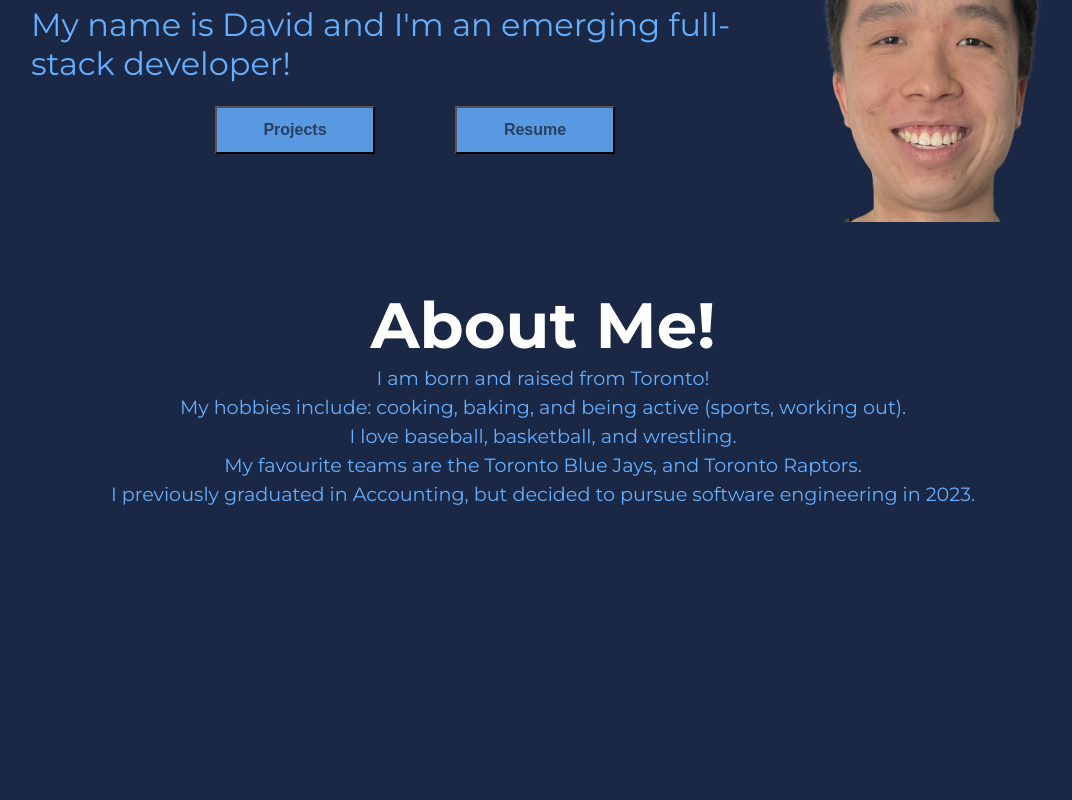
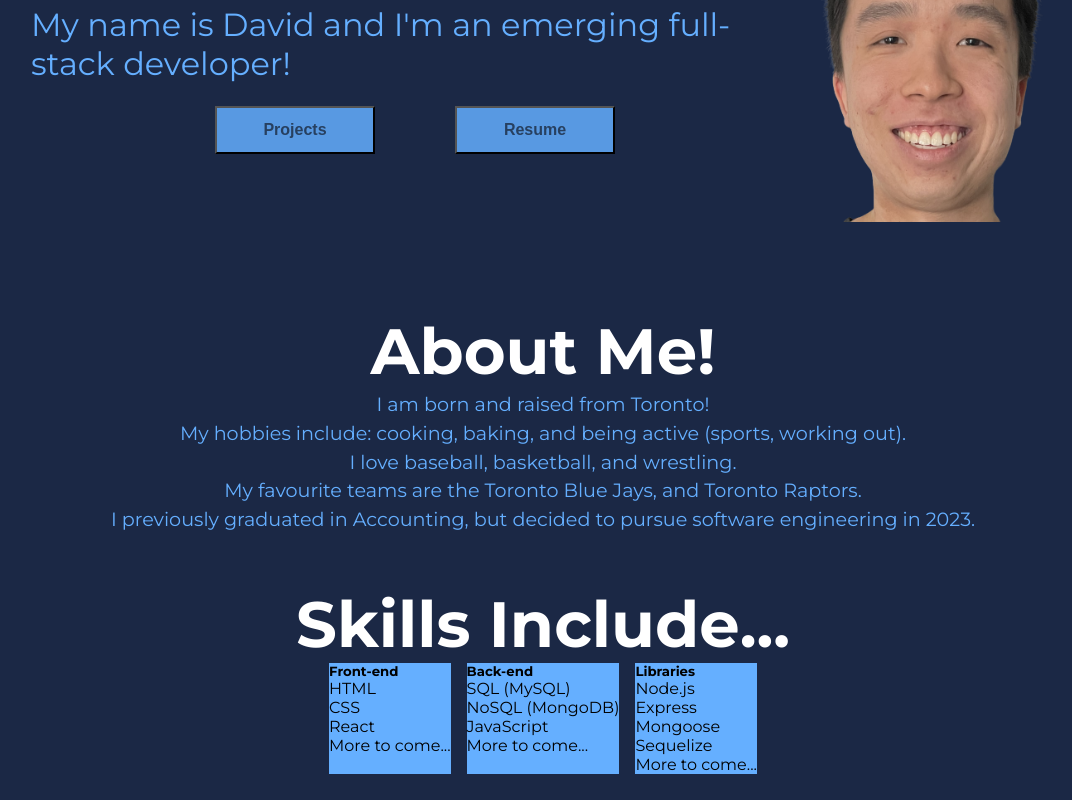
Before and after one commit to dcho10/david-portfolio, a React (Vite) app: page / in a window 1280 px wide. Shown: the part 296-1096 px from the top of the page, without its empty margins (97-1169 px from the left). Before the commit the page ends 804 px from the top, so only its background shows below. Built offline with nearby package versions, Linux system fonts and the light colour scheme.

Commit message:
Initialized Skills

```diff
--- a/src/App.jsx
+++ b/src/App.jsx
@@ -2,6 +2,7 @@ import "./App.css";
 import Header from "./components/Header"
 import Intro from "./components/Intro"
 import About from "./components/About"
+import Skills from "./components/Skills"
 // import Footer from "./components/Footer"
 
 
@@ -12,6 +13,7 @@ export default function App() {
                 <Header />
                 <Intro />
                 <About />
+                <Skills />
                 {/* <Footer /> */}
             </section>
         </>
--- a/src/components/About.css
+++ b/src/components/About.css
@@ -4,6 +4,7 @@
     flex-direction: column;
     justify-content: center;
     align-items: center;
+    padding: 2% 0;
 }
 
 .about h3 {
--- a/src/components/Skills.css
+++ b/src/components/Skills.css
@@ -0,0 +1,23 @@
+.skills-container {
+    display: flex;
+    flex-direction: column;
+    justify-content: center;
+    align-items: center;
+    font-family: "Montserrat", sans-serif;
+    padding: 2% 0;
+}
+
+.skills-container h4 {
+    color: white;
+    font-size: 4em;
+}
+
+.skills-card {
+    display: flex;
+    justify-content: space-between;
+    gap: 1em;
+}
+
+.card, .card h5, .card li {
+    background-color: var(--quinary);
+}
--- a/src/components/Skills.jsx
+++ b/src/components/Skills.jsx
@@ -1 +1,25 @@
 import "./Skills.css"
+
+import skillsData from "../data/about.json"
+
+export default function Skills() {
+    return (
+        <>
+        <container className="skills-container">
+            <h4> Skills Include... </h4>
+            <section className="skills-card">
+                {skillsData.skills.map((skill, index) => (
+                    <section key={index} className="card">
+                        <h5>{skill.title}</h5>
+                        <ul>
+                            {skill.items.map((item, itemIndex) => (
+                                <li key={itemIndex}>{item}</li>
+                            ))}
+                        </ul>
+                    </section>
+                ))}
+            </section>
+        </container>
+        </>
+    )
+}
--- a/src/data/about.json
+++ b/src/data/about.json
@@ -5,5 +5,19 @@
         "I love baseball, basketball, and wrestling.",
         "My favourite teams are the Toronto Blue Jays, and Toronto Raptors.",
         "I previously graduated in Accounting, but decided to pursue software engineering in 2023."
-    ]
+    ],
+    "skills": [
+        {
+          "title": "Front-end",
+          "items": [" HTML", "CSS", "React", "More to come..."]
+        },
+        {
+          "title": "Back-end",
+          "items": ["SQL (MySQL)", "NoSQL (MongoDB)", "JavaScript", "More to come..."]
+        },
+        {
+          "title": "Libraries",
+          "items": ["Node.js", "Express", "Mongoose", "Sequelize", "More to come..."]
+        }
+      ]
 }
```
